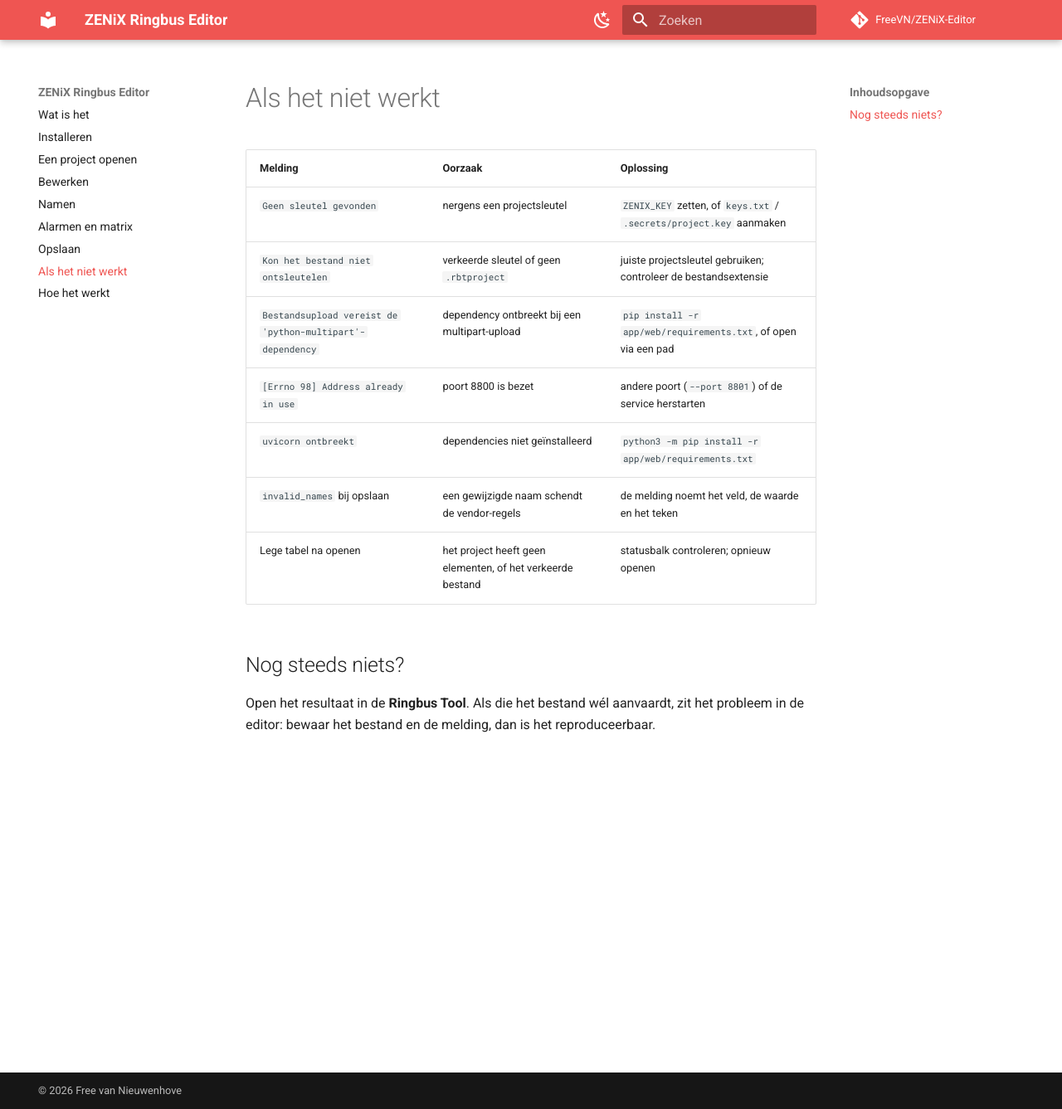
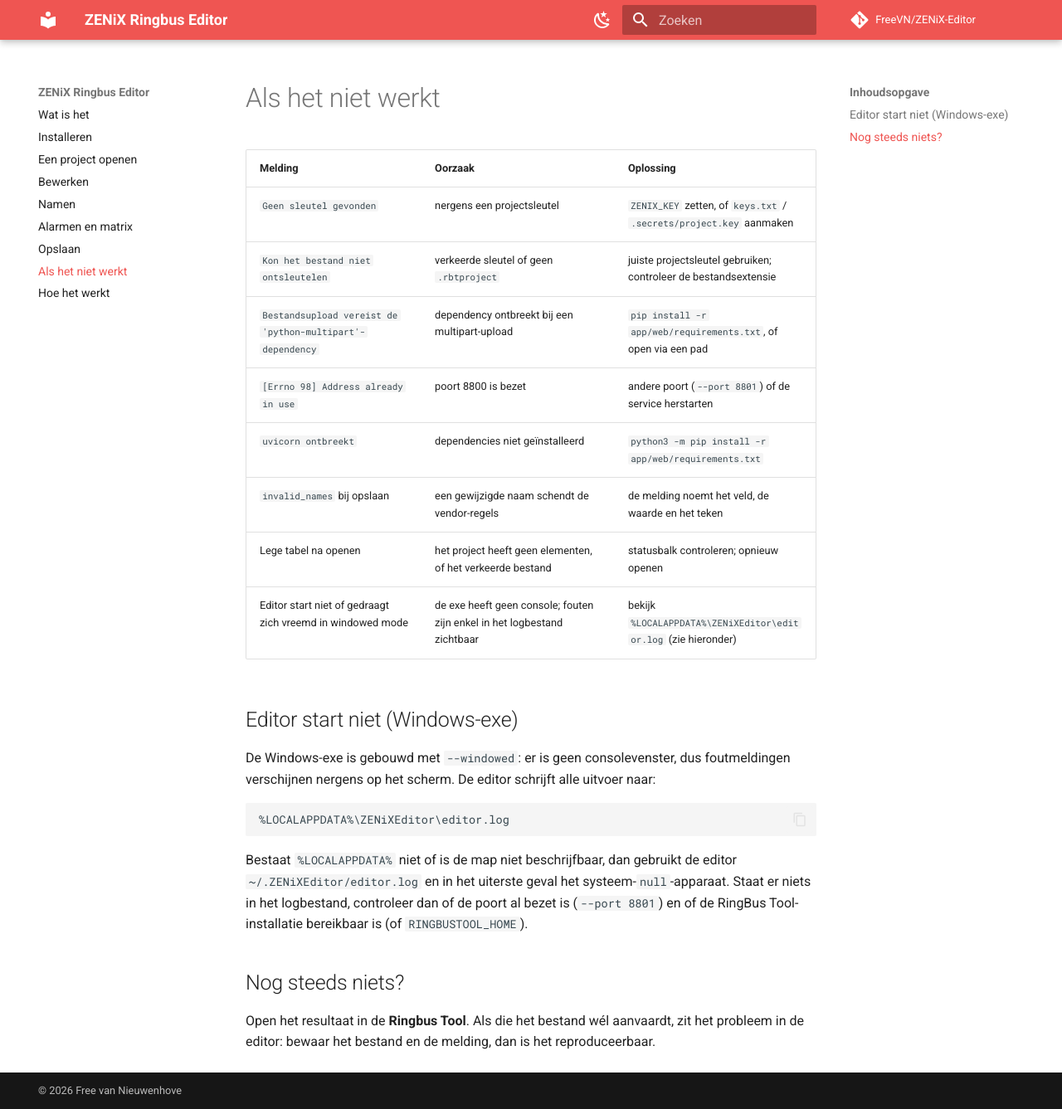
Before and after one commit to FreeVN/ZENiX-Editor, an MkDocs documentation site: the page built from docs/problemen.md, in a window 1280 px wide and 1337 px high. Shown: the whole window at 83% size. Built offline with MkDocs 1.6.1 and Material for MkDocs 9.7.7, drawn with Linux system fonts in a browser that asks for light colours; comment, search, counter and statistics services are not loaded.

Commit message:
docs: document windowed log file and version 1.1.2
The exe has no console, so tell users where the output goes: %LOCALAPPDATA%\ZENiXEditor\editor.log with the ~/.ZENiXEditor fallback. Add a troubleshooting entry and bump the manual to 1.1.2.

Refs: T-032

```diff
--- a/docs/problemen.md
+++ b/docs/problemen.md
@@ -9,6 +9,21 @@
 | `uvicorn ontbreekt` | dependencies niet geïnstalleerd | `python3 -m pip install -r app/web/requirements.txt` |
 | `invalid_names` bij opslaan | een gewijzigde naam schendt de vendor-regels | de melding noemt het veld, de waarde en het teken |
 | Lege tabel na openen | het project heeft geen elementen, of het verkeerde bestand | statusbalk controleren; opnieuw openen |
+| Editor start niet of gedraagt zich vreemd in windowed mode | de exe heeft geen console; fouten zijn enkel in het logbestand zichtbaar | bekijk `%LOCALAPPDATA%\ZENiXEditor\editor.log` (zie hieronder) |
+
+## Editor start niet (Windows-exe)
+
+De Windows-exe is gebouwd met `--windowed`: er is geen consolevenster, dus
+foutmeldingen verschijnen nergens op het scherm. De editor schrijft alle uitvoer
+naar:
+
+    %LOCALAPPDATA%\ZENiXEditor\editor.log
+
+Bestaat `%LOCALAPPDATA%` niet of is de map niet beschrijfbaar, dan gebruikt de
+editor `~/.ZENiXEditor/editor.log` en in het uiterste geval het
+systeem-`null`-apparaat. Staat er niets in het logbestand, controleer dan of de
+poort al bezet is (`--port 8801`) en of de RingBus Tool-installatie bereikbaar
+is (of `RINGBUSTOOL_HOME`).
 
 ## Nog steeds niets?
 
```
Also changed, not shown: README.md (+12 -0 lines), docs/index.md (+1 -1 lines), docs/installatie.md (+3 -0 lines).
